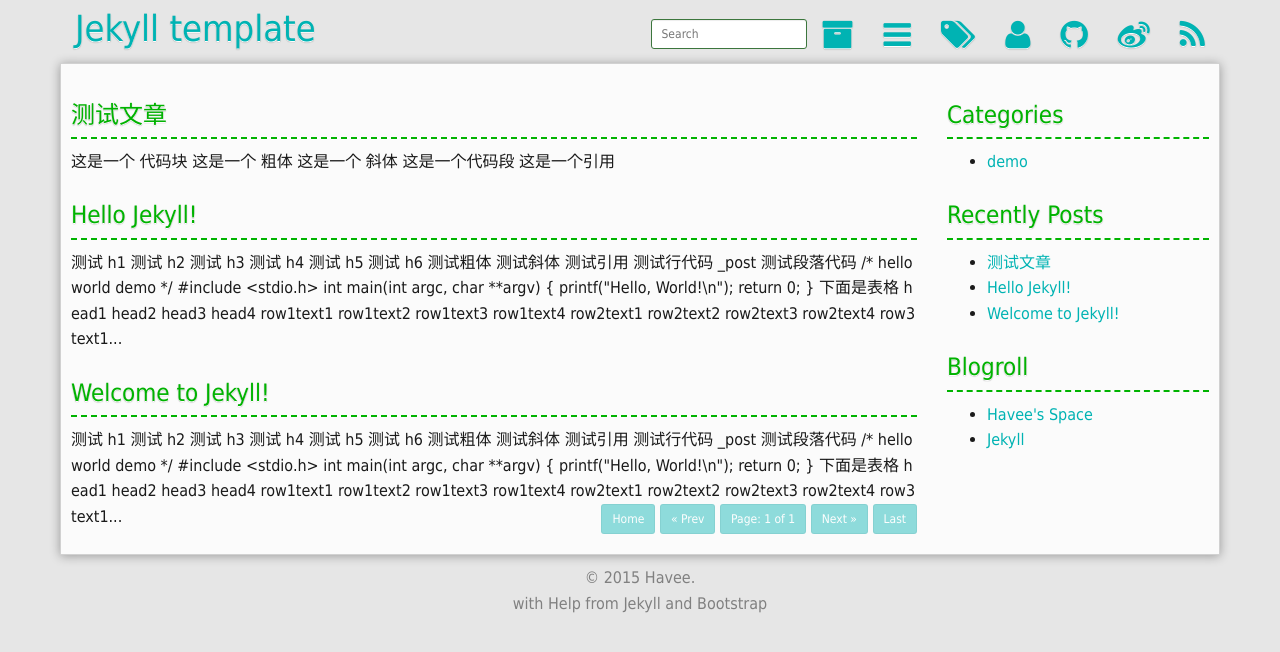
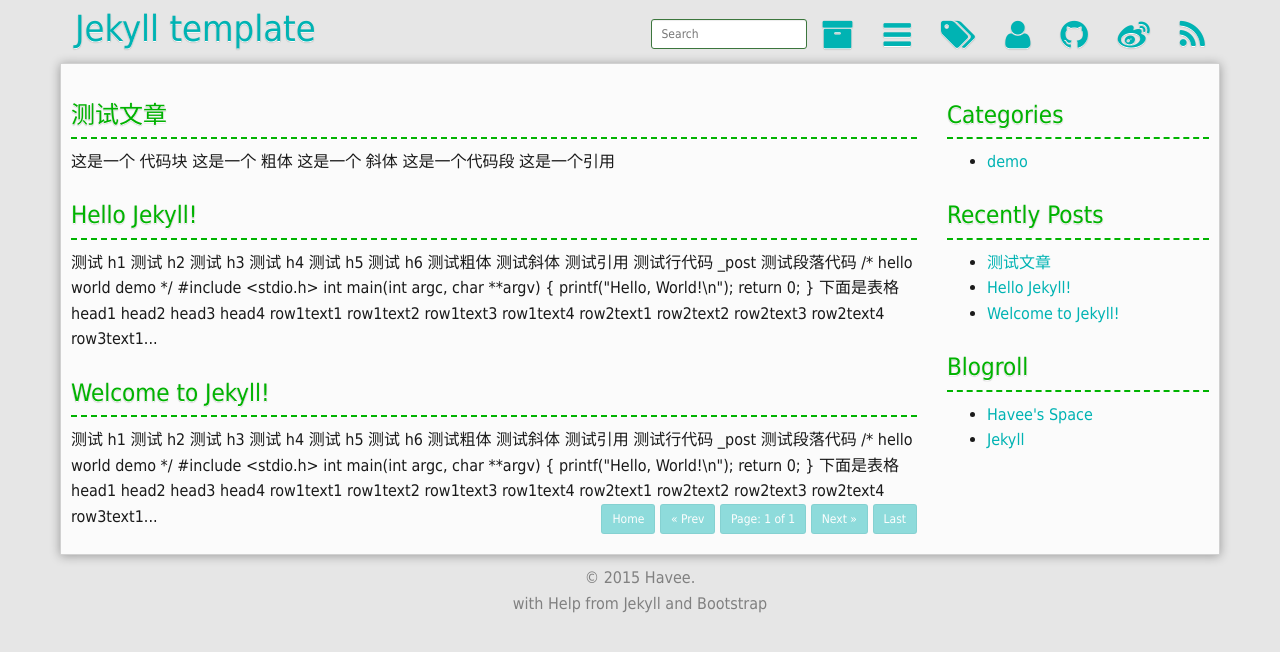
Before and after one commit to tgist/tgist.github.io, a Jekyll site: the page built from index.html, in a window 1280 px wide. Shown: the top 652 px of the page. Built offline with Jekyll 4.4.1, drawn with Linux system fonts in a browser that asks for light colours; Markdown is read by kramdown in place of the engine named in the settings; the list of posts is cut into pages by our own code.

Commit message:
remove word-break:break-all

```diff
--- a/assets/_sass/_havee.scss
+++ b/assets/_sass/_havee.scss
@@ -22,7 +22,6 @@
 body {
   font-size: $font-size;
   line-height: $line-height * 1.6;
-  word-break: break-all;
   color: lighten($base08, 10%);
   background: darken($base07, 10%);
   @include sans-serif;
@@ -233,7 +232,6 @@ table {
   max-width: 100%;
   margin-bottom: 20px;
   border-collapse: collapse;
-  word-break: unset;
   border: 1px solid rgba(darken($base05, 15%), $alpha * 2);
   box-shadow: 0 0 3px rgba(darken($base05, 15%), $alpha);
   &:hover {
```
